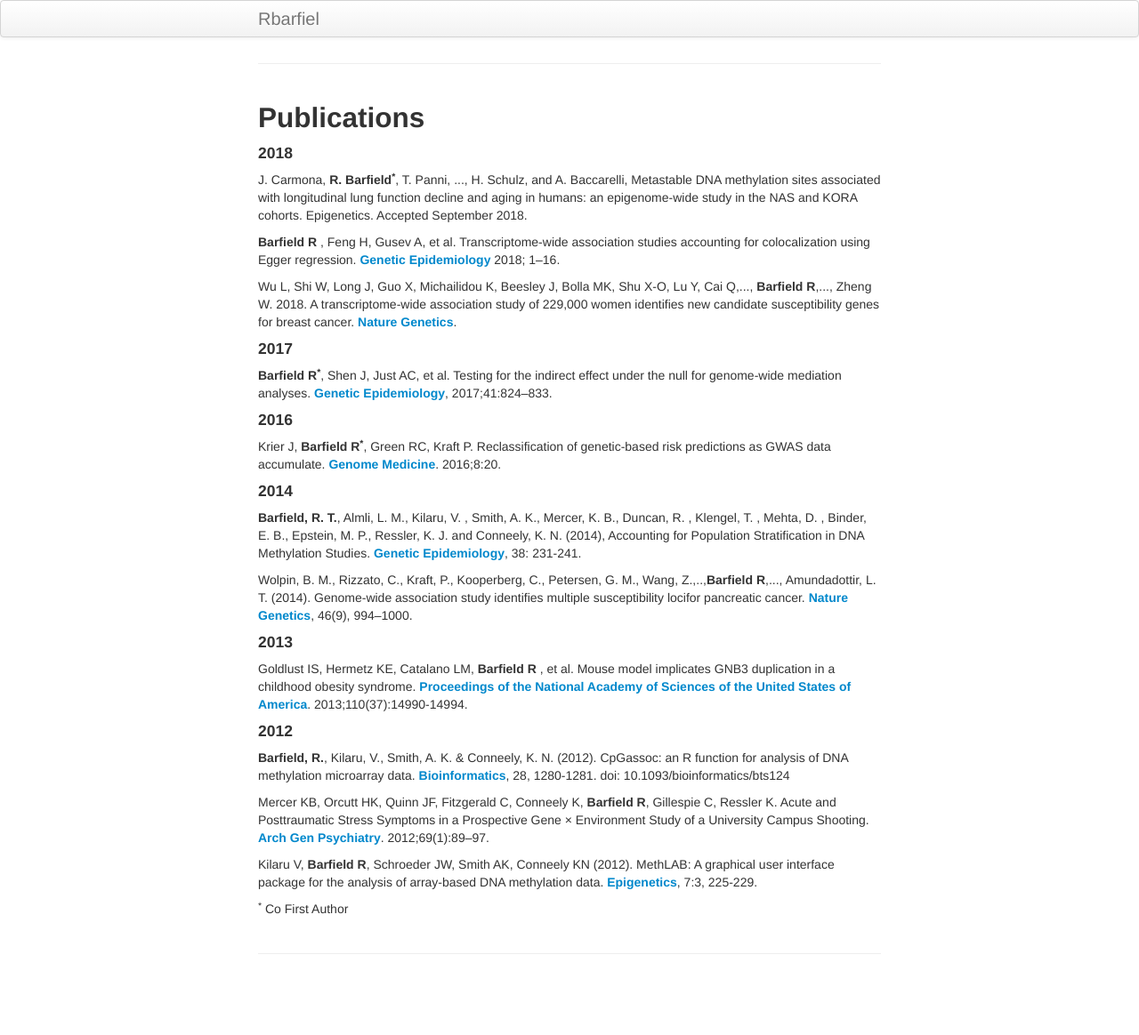
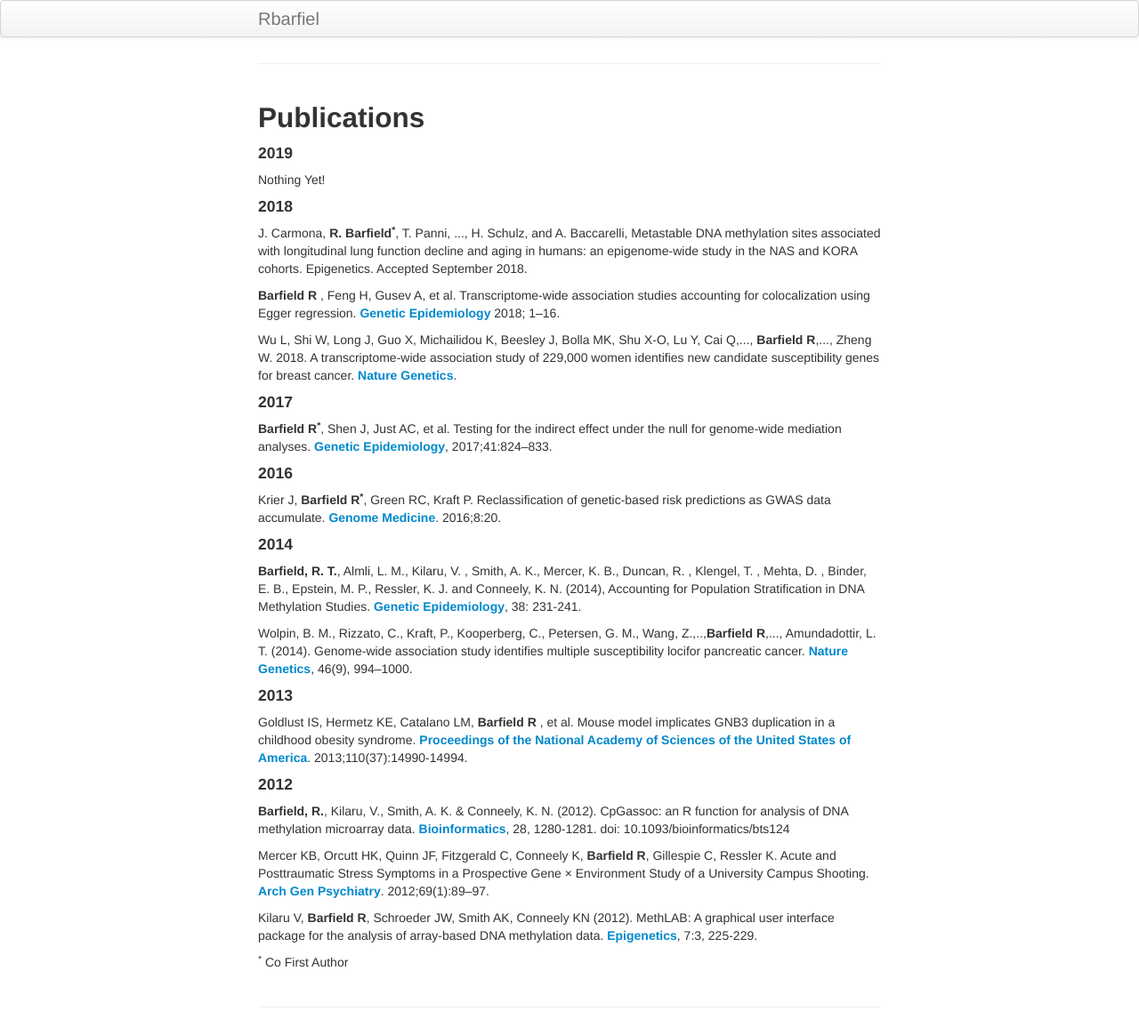
Before and after one commit to rbarfield/Barfield_website, a Jekyll site: the page built from pages/publications.md, in a window 1280 px wide. Shown: the whole page at 89% size. Built offline with Jekyll 4.4.1, drawn with Linux system fonts in a browser that asks for light colours; before the commit the page ends 1104 px from its top, so only the background shows below that.

Commit message:
Update publications.md

```diff
--- a/pages/publications.md
+++ b/pages/publications.md
@@ -3,6 +3,9 @@ layout: page
 ---
 <html lang="en-us">
 <h2> Publications
+
+<h4 id="2019">2019</h4>
+<p>Nothing Yet!</p>
 
 <h4 id="2018">2018</h4>
 
```
